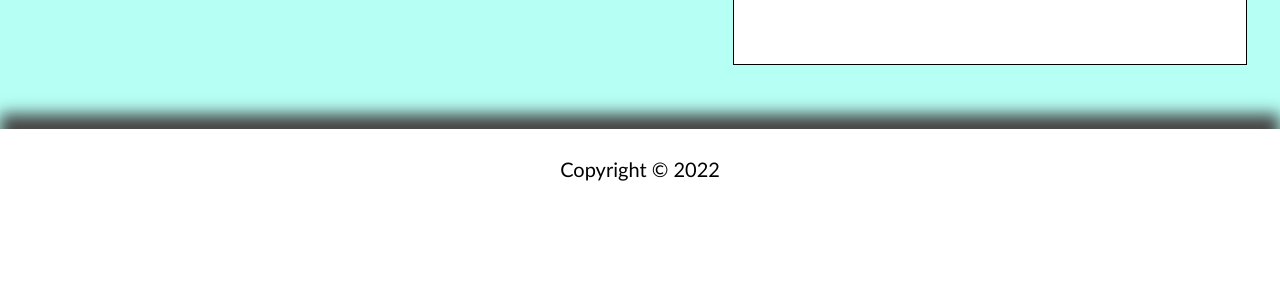
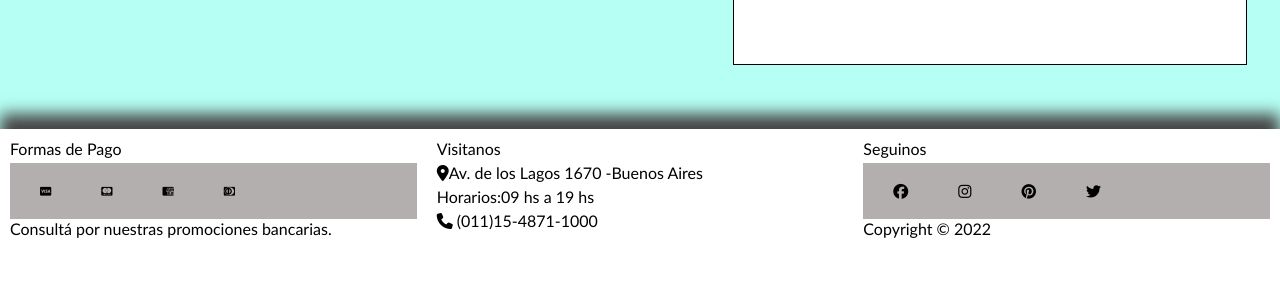
Before and after one commit to NymeiaV/PaginaMuebler-a, a plain HTML site: page index.html in a window 1280 px wide. Shown: the part 4271-4560 px from the top of the page. Before the commit the page ends 4480 px from the top, so only its background shows below. Drawn offline with nearby package versions, Linux system fonts and the light colour scheme.

Commit message:
actualización del tpo

```diff
--- a/css/style.css
+++ b/css/style.css
@@ -133,20 +133,7 @@ p{
     text-align-last: left;
     font-size: 2rem;
 }
-.footer{
-    height: 10vh;
-    width: 100%;
-    background-color: white;
-    display: flex;
-    position: sticky;
-    justify-content: center;
-    align-items: center;
-    font-size: 1.5rem;
-    box-shadow: 0rem -1.5rem 1.5rem rgb(70, 69, 69);
-}
-.footer p{
-    color: black;
-}
+
 
 .s1{
     background-image: url(https://images.unsplash.com/photo-1600585152220-90363fe7e115?crop=entropy&cs=tinysrgb&fit=max&fm=jpg&ixid=MnwxMTc3M3wwfDF8c2VhcmNofDV8fGtpdGNoZW58ZW58MHx8fHwxNjQ1MTIyODAy&ixlib=rb-1.2.1&q=80&w=2000);
@@ -438,3 +425,52 @@ button{
 }
 
 /* Fin Vendidos */
+
+/* Footer */
+
+.footer{
+    height: 20vh;
+    width: 100%;
+    background-color: rgb(255, 255, 255);
+    position: relative;
+    box-shadow: 0rem -1.5rem 1.5rem rgb(70, 69, 69);
+}
+.footer-content{
+    display: flex;
+    height: 20vh;
+    align-items: stretch;
+    justify-content: space-between;
+    flex-direction: row;
+}
+
+.items_footer{
+    padding: 10px;
+    margin: 0px;
+    flex-basis: 100%;
+    flex-wrap: wrap;
+    background-color: rgb(255, 255, 255);
+}
+
+.footer p{
+    color: rgb(0, 0, 0);
+    font-size: medium;
+    margin-bottom: 5px ;
+    text-align: center;
+  }
+
+.icons-footer{
+    font-size: 10px;
+    background-color: rgb(179, 175, 174);
+    display: flex;
+    align-items: center;
+    flex-direction: row;
+    gap: 2rem;
+    list-style: none;
+    width: 100%;
+    height: 40%;
+}
+.icons-footer > li{
+    margin-left: 3rem;
+}
+
+/* Fin footer */
--- a/index.html
+++ b/index.html
@@ -258,9 +258,45 @@
         </section>
     </main>
     <footer class="footer">
-        <p>Copyright © 2022</p>
+        <div class="footer-content">
+
+            <div class="items_footer">
+            <p>Formas de Pago</p>
+            <ul class="icons-footer">
+
+                <li><i class="fa-brands fa-cc-visa"></i></li>
+                <li><i class="fa-brands fa-cc-mastercard"></i></li>
+                <li><i class="fa-brands fa-cc-amex"></i></li>
+                <li><i class="fa-brands fa-cc-diners-club"></i></li>
+            </ul>
+            <p>Consultá por nuestras promociones bancarias.</p>
+            </div>
+            <div class="items_footer">
+            <p >Visitanos</p>
+            <p><i class="fa-solid fa-location-dot"></i>Av. de los Lagos 1670 -Buenos Aires</p>
+            <p>Horarios:09 hs a 19 hs</p>
+            <p><i class="fa-solid fa-phone"></i> (011)15-4871-1000</p>
+
+            </ul>
+             </div>
+
+            <div class="items_footer">
+            <p>Seguinos</p>
+            <ul class="icons-footer">
+                <li> <a href="https://www.facebook.com/nancy.gutierrez.794628/"target="_blank"><i class="fa-brands fa-facebook"></i></a></li>
+                <li> <a href="https://www.instagram.com/"><i class="fa-brands fa-instagram"target="_blank"></i></a></li>
+                <li> <a href="https://ar.pinterest.com/"><i class="fa-brands fa-pinterest"target="_blank"></i></a></li>
+                <li> <a href="https://twitter.com/?lang=es"><i class="fa-brands fa-twitter"target="_blank"></i></a></li></li>
+
+            </ul>
+
+            <p>Copyright © 2022</p>
+             </div>
+
+        </div>
     </footer>
     <script src="https://code.jquery.com/jquery-3.5.1.js"></script>
     <script src="js/script.js"></script>
+    <script src="https://kit.fontawesome.com/a3f608588f.js" crossorigin="anonymous"></script>
 </body>
 </html>
```
Also changed, not shown: 1 other file.
